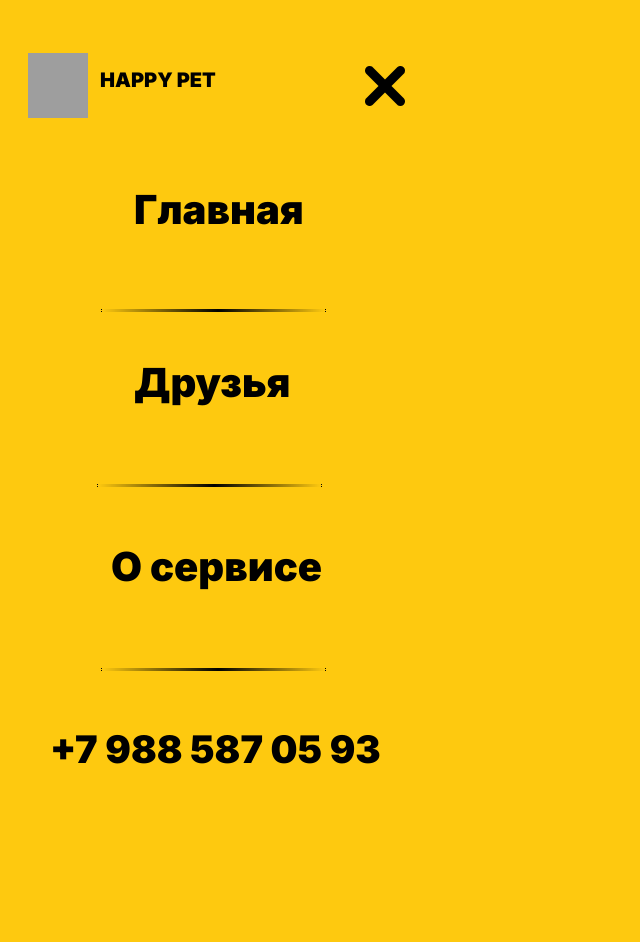
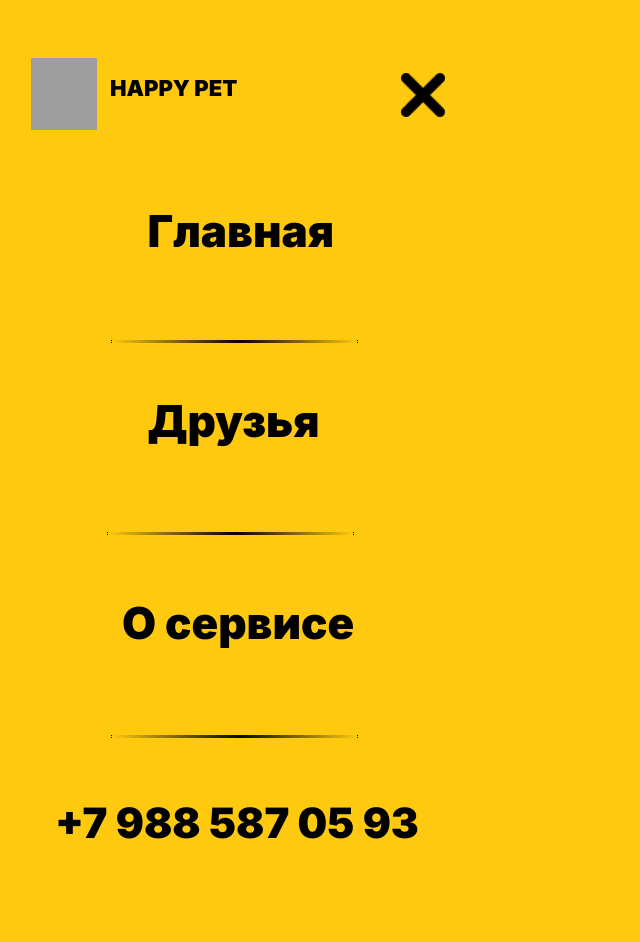
Before and after one commit to PYninjaAlex/happy_pet, a Django app: page /main-page/catalog in a window 1280 px wide. Shown: the whole page, without its empty margins (0-640 px from the left). Run offline with Django 4.2, Linux system fonts and the light colour scheme; grey boxes are pictures that could not be loaded.

Commit message:
Zoom changed.

```diff
--- a/static/styles/catalog.css
+++ b/static/styles/catalog.css
@@ -1,3 +1,7 @@
+html {
+    zoom: 110%;
+}
+
 body {
     position: relative;
     width: 600px;
--- a/static/styles/loading.css
+++ b/static/styles/loading.css
@@ -1,3 +1,7 @@
+html {
+    zoom: 110%;
+}
+
 body {
     position: relative;
     max-width: 428px;
--- a/static/styles/main_page.css
+++ b/static/styles/main_page.css
@@ -1,3 +1,7 @@
+html {
+    zoom: 110%;
+}
+
 body {
     position: relative;
     max-width: 428px;
--- a/templates/animals-catalog.html
+++ b/templates/animals-catalog.html
@@ -1,5 +1,5 @@
 {% load static %}
-<html lang="en">
+<html lang="en" style="zoom: 100%">
 <head>
     <link rel="shortcut icon" type="image/x-icon" href={% static "favicons/favicon (1).ico" %} type="image/x-icon">
     <link rel="icon" type="image/x-icon" href={% static "favicons/favicon (1).ico" %}>
```
